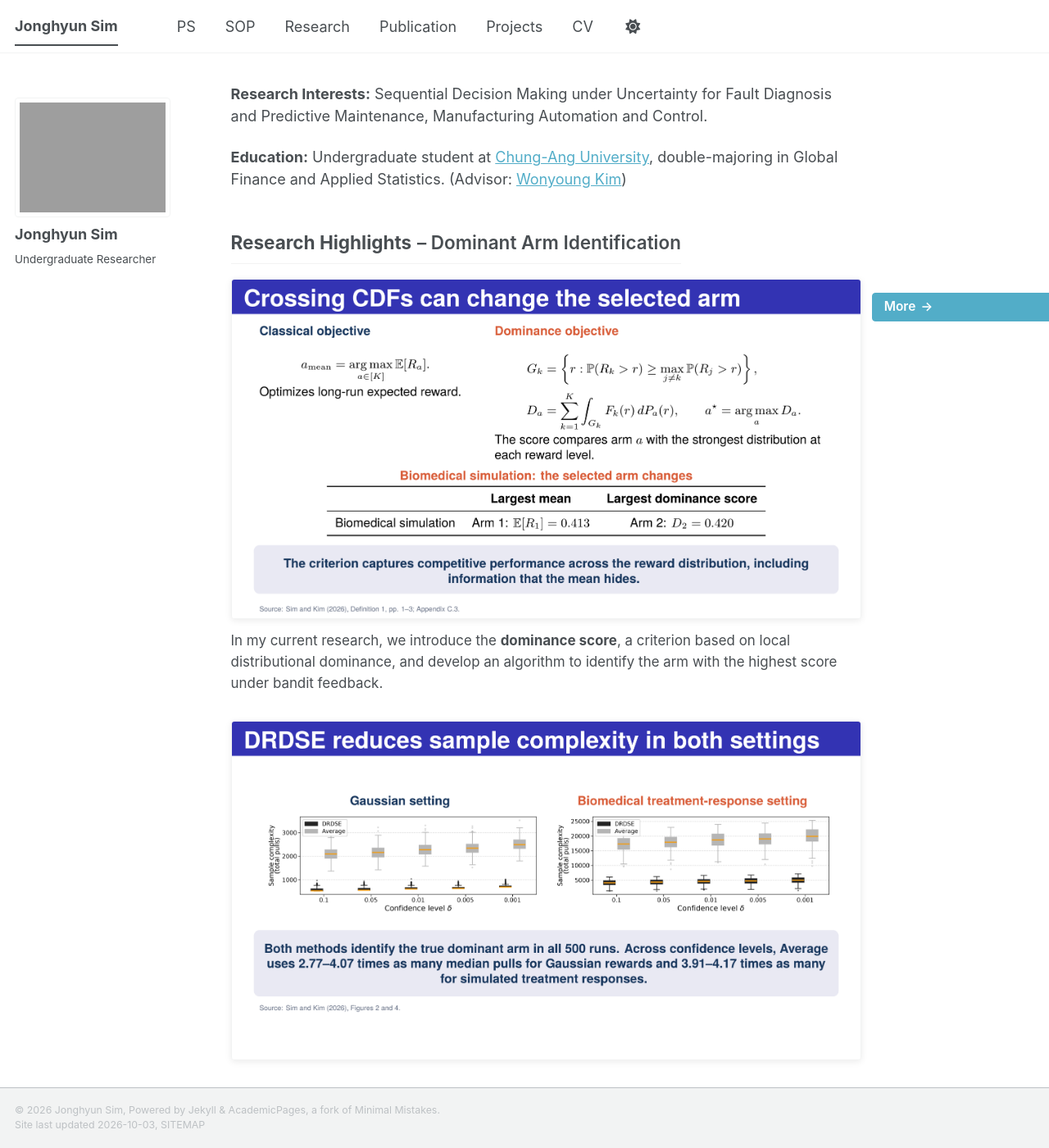
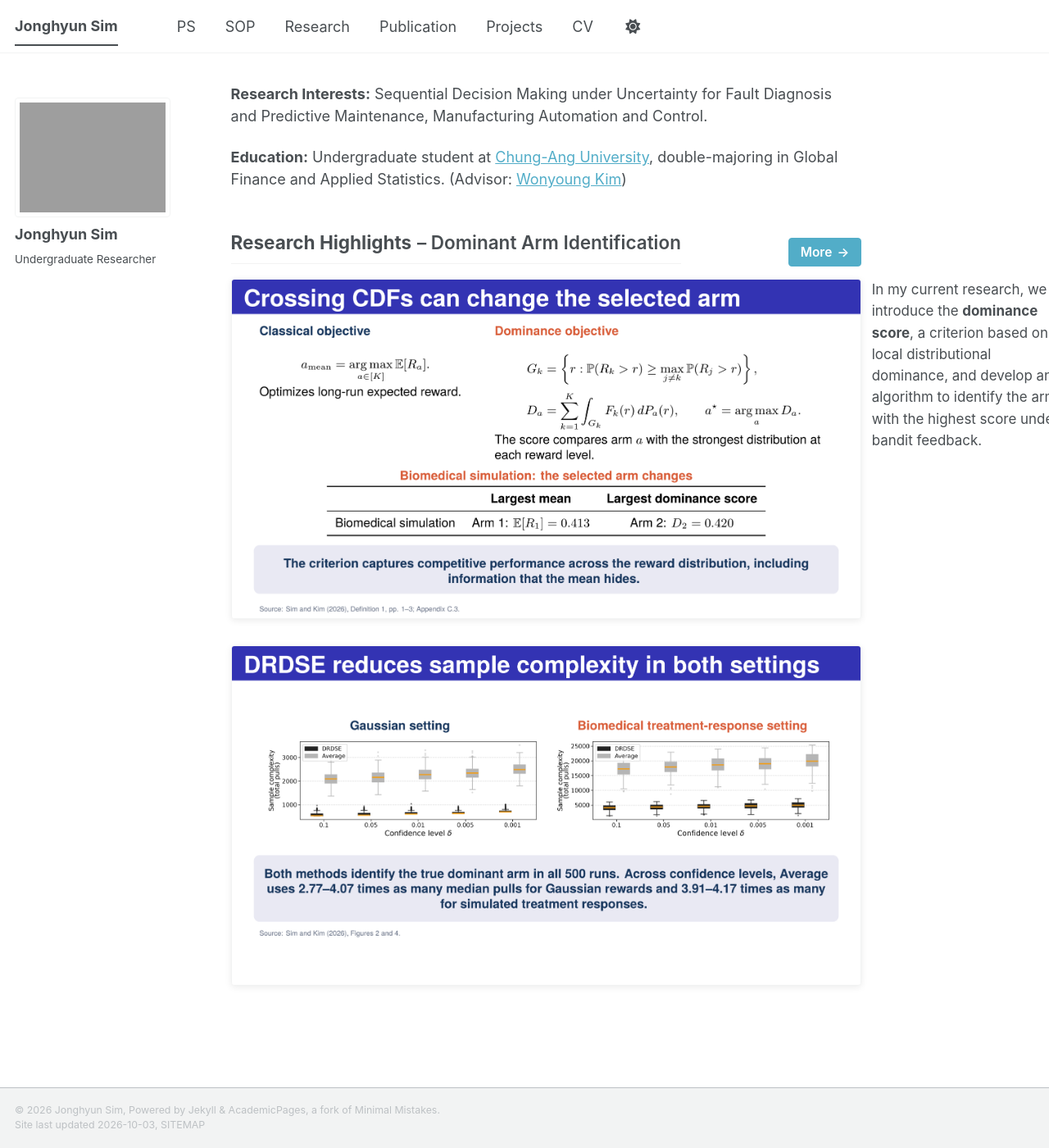
Before and after one commit to simjonghyun/simjonghyun.github.io, a Jekyll site: the page built from _pages/about.md, in a window 1280 px wide and 1400 px high. Shown: the whole window at 82% size. Built offline with Jekyll 4.4.1, drawn with Linux system fonts in a browser that asks for light colours; a style sheet for code colours, icons or effects is not loaded.

Commit message:
Enhance research highlight lead styling
Added positioning styles for research highlight lead elements.

```diff
--- a/_sass/layout/_about.scss
+++ b/_sass/layout/_about.scss
@@ -47,6 +47,7 @@
 }
 
 .research-highlight-lead {
+  position: relative;
   margin: 1em 0 1.8em;
 
   .research-slide {
@@ -148,6 +149,13 @@
     margin-top: 0;
     font-size: 0.94rem;
   }
+
+  .research-highlight-lead > .research-highlight__more {
+    position: absolute;
+    top: -2.8rem;
+    right: calc(13rem + 0.7rem);
+    margin: 0;
+  }
 }
 
 @include breakpoint(max-width $small) {
@@ -169,7 +177,9 @@
     margin: 1em 0;
   }
 
-  .research-highlight__more {
+  .research-highlight-lead > .research-highlight__more {
+    position: static;
+    margin: 0.8em 0 0.9em;
     padding: 0.62em 0.95em;
   }
 }
```
